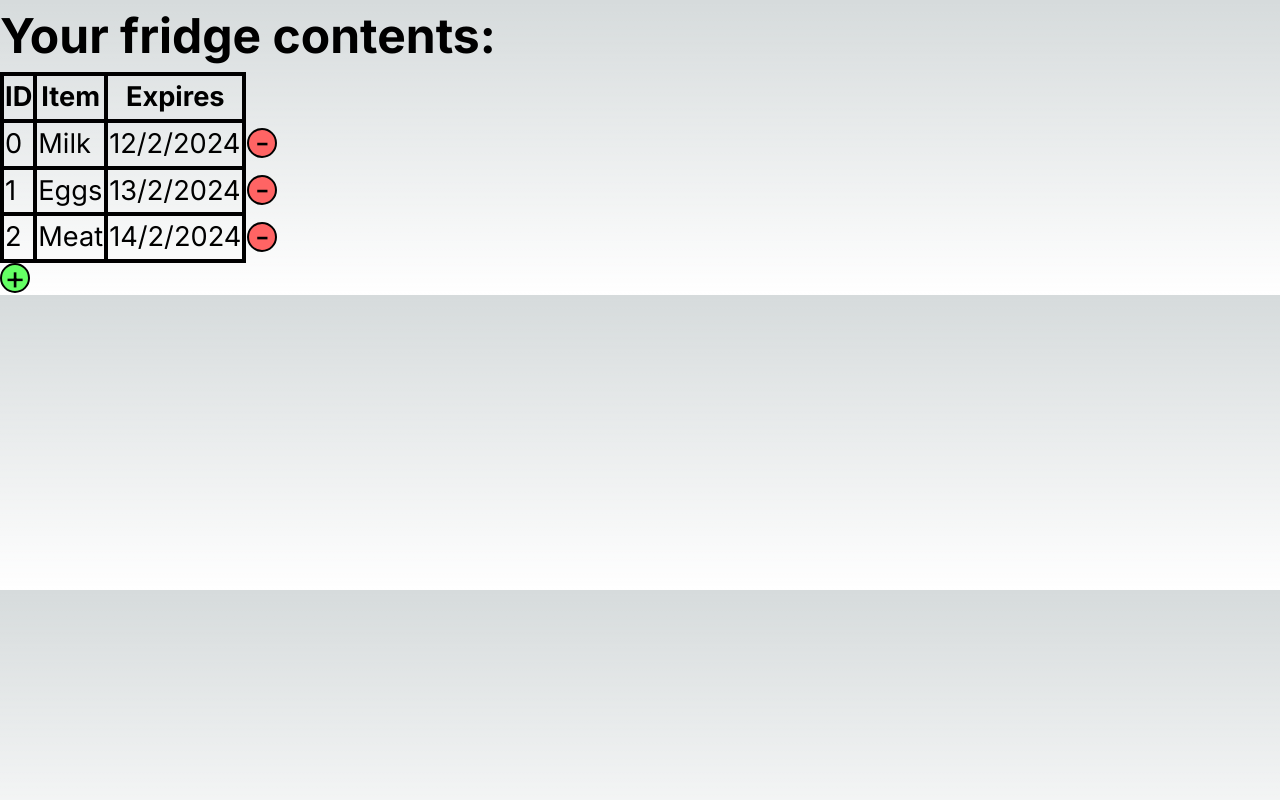
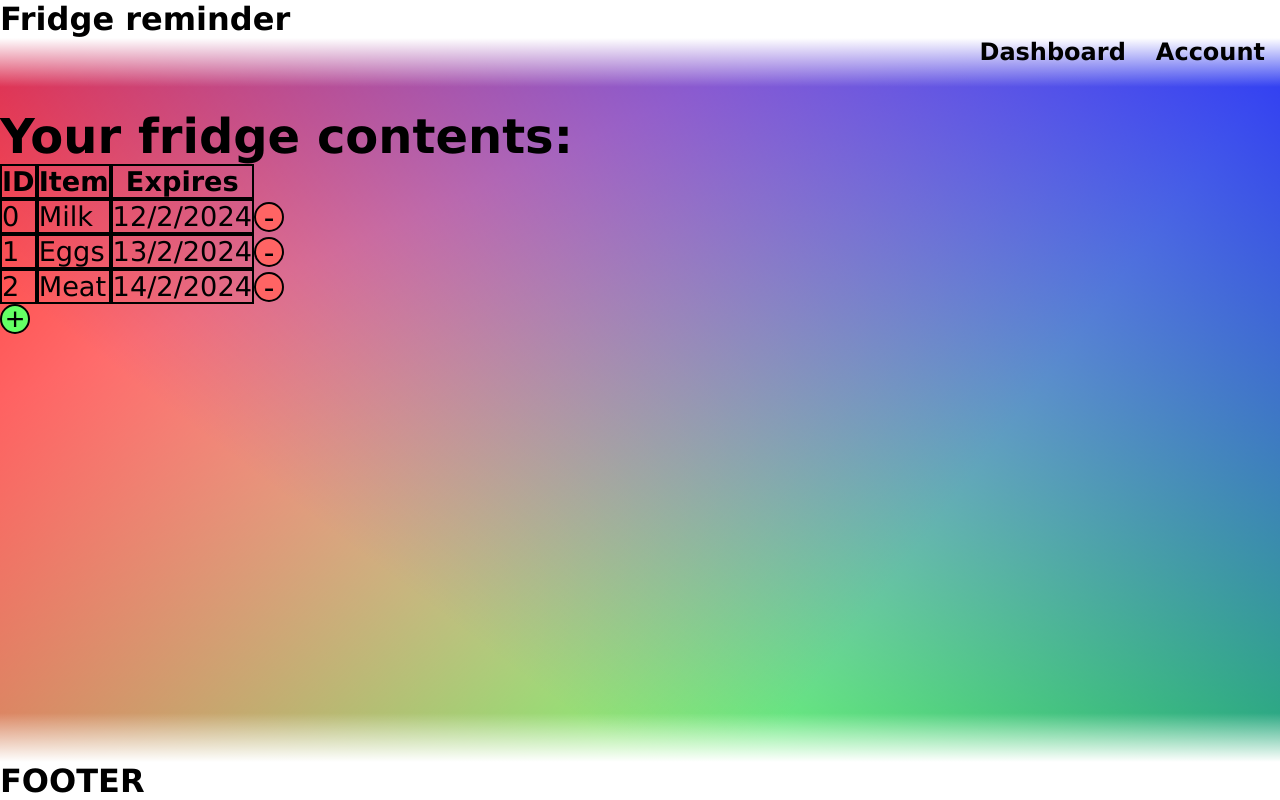
Before and after one commit to siweli/fridge-reminder, a Next.js app in the folder fridge-reminder-website/: page /dashboard/table in a window 1280 px wide. Built offline with nearby package versions, Linux system fonts and the light colour scheme.

Commit message:
update 20/02/2024

```diff
--- a/fridge-reminder-website/src/app/dashboard/input-test/page.tsx
+++ b/fridge-reminder-website/src/app/dashboard/input_test/page.tsx
@@ -1,3 +1,5 @@
+import "../../globals.css";
+
 export default function Page() {
     return (
         <main>
--- a/fridge-reminder-website/src/app/dashboard/page.tsx
+++ b/fridge-reminder-website/src/app/dashboard/page.tsx
@@ -1,13 +1,18 @@
+import "../globals.css";
+import styles from "./styles.module.css";
+
 export default function Page() {
     return (
         <main>
             <head>
                 <title>Dashboard</title>
             </head>
-
-            <body>
-                <h1 id="hello">Welcome</h1>
-            </body>
+            <h1>Dashboard</h1>
+            <div className={styles.card_container}>
+                <a href="/dashboard/table"><div className={styles.dash_card}>
+                    <h2>View fridge contents</h2>
+                </div></a>
+            </div>
         </main>
     )
 }
--- /dev/null
+++ b/fridge-reminder-website/src/app/dashboard/styles.module.css
@@ -0,0 +1,18 @@
+.card_container {
+    border: red solid 1px;
+}
+
+.dash_card {
+    border-radius: 10%;
+    border: 2px black solid;
+    background-color: gray;
+    width: 15%;
+    height: 5em;
+
+    -webkit-transition: width 1s;
+}
+
+.dash_card:hover {
+    width: 20%;
+    -webkit-transition: width 1s;
+}
--- a/fridge-reminder-website/src/app/dashboard/table/page.tsx
+++ b/fridge-reminder-website/src/app/dashboard/table/page.tsx
@@ -1,3 +1,4 @@
+import "../../globals.css";
 import styles from "./styles.module.css";
 
 export default function Home() {
@@ -18,7 +19,7 @@ export default function Home() {
     return (
         <main>
             <h1 className={styles.title_text}>Your fridge contents:</h1>
-            <table>
+            <table cellSpacing="0">
                 <tr>
                     <th scope="col" className={styles.contents_table}>ID</th>
                     <th scope="col" className={styles.contents_table}>Item</th>
--- a/fridge-reminder-website/src/app/dashboard/table/styles.module.css
+++ b/fridge-reminder-website/src/app/dashboard/table/styles.module.css
@@ -1,8 +1,10 @@
 
 .contents_table {
-  border: 4px solid;
+  border: 2px solid;
   border-color: rgb(0, 0, 0);
   font-size: 1.7em;
+  border-spacing: 0px;
+  border-collapse: collapse;
 }
 
 /* table, th, td {
@@ -12,12 +14,12 @@
 
 .delete_row_btn {
   --textSize: 30px;
-  --textSizeOff: 0px;
 
   background-color: rgb(255, 100, 100);
   color: rgb(0, 0, 0);
   border: 2px solid rgb(0, 0, 0);
   border-radius: 50%;
+  cursor: pointer;
 
   font-size: 2em;
   text-align: center;
@@ -28,12 +30,12 @@
 
 .add_row_btn {
   --textSize: 30px;
-  --textSizeOff: 0px;
 
   background-color: rgb(100, 255, 100);
   color: rgb(0, 0, 0);
   border: 2px solid rgb(0, 0, 0);
   border-radius: 50%;
+  cursor: pointer;
 
   font-size: 2em;
   text-align: center;
--- a/fridge-reminder-website/src/app/globals.css
+++ b/fridge-reminder-website/src/app/globals.css
@@ -1,33 +1,63 @@
-@tailwind base;
-@tailwind components;
-@tailwind utilities;
-
-:root {
-  --foreground-rgb: 0, 0, 0;
-  --background-start-rgb: 214, 219, 220;
-  --background-end-rgb: 255, 255, 255;
-}
-
-@media (prefers-color-scheme: dark) {
-  :root {
-    --foreground-rgb: 0, 0, 0;
-    --background-start-rgb: 255, 255, 255;
-    --background-end-rgb: 255, 255, 255;
-  }
+* {
+  margin: 0;
+  padding: 0;
 }
 
 body {
-  color: rgb(var(--foreground-rgb));
-  background: linear-gradient(
-      to bottom,
-      transparent,
-      rgb(var(--background-end-rgb))
-    )
-    rgb(var(--background-start-rgb));
+  font-family:Verdana, Geneva, Tahoma, sans-serif;
+  display: flex;
+  flex-direction: column;
+  width: 100%;
+  height: 100dvh;
+  min-height: 100dvh;
+  background:
+    linear-gradient(217deg, rgba(0, 0, 255, 0.8), rgba(0, 0, 255, 0) 70.71%),
+    linear-gradient(127deg, rgba(255, 0, 0, 0.8), rgba(255, 0, 0, 0) 70.71%),
+    linear-gradient(336deg, rgba(0, 255, 0, 0.8), rgba(0, 255, 0, 0) 70.71%);
 }
-/*
-@layer utilities {
-  .text-balance {
-    text-wrap: balance;
-  }
-} */
+
+header {
+  width: 100%;
+  position: relative;
+  margin-top: 0;
+}
+
+footer {
+  width: 100%;
+  margin-top: auto;
+}
+
+.white_bg {
+  background-color: rgb(255, 255, 255);
+}
+
+.fade_down {
+  background: linear-gradient(180deg, rgba(255, 255, 255, 1), rgba(255, 255, 255, 0) 70%);
+  height: 70px;
+  width: 100%;
+}
+
+.fade_up {
+  background: linear-gradient(0deg, rgba(255, 255, 255, 1), rgba(255, 255, 0, 0) 70%);
+  height: 70px;
+  width: 100%;
+}
+
+.page_link {
+  display: inline;
+  padding: 15px;
+}
+
+.page_link:hover {
+  background: radial-gradient(rgba(255, 0, 0, 0.5), rgba(0, 0, 0, 0) 70%);
+}
+
+.other_pages {
+  float: right;
+  position: relative;
+}
+
+a {
+  text-decoration: none;
+  color: rgb(0, 0, 0);
+}
--- a/fridge-reminder-website/src/app/layout.tsx
+++ b/fridge-reminder-website/src/app/layout.tsx
@@ -1,22 +1,43 @@
-import type { Metadata } from "next";
-import { Inter } from "next/font/google";
-import "./globals.css";
-
-const inter = Inter({ subsets: ["latin"] });
-
-export const metadata: Metadata = {
-  title: "Create Next App",
-  description: "Generated by create next app",
-};
+export const metadata = {
+  title: 'fridge-reminder',
+  description: 'fridge-reminder website',
+}
 
 export default function RootLayout({
   children,
-}: Readonly<{
-  children: React.ReactNode;
-}>) {
+}: {
+  children: React.ReactNode
+}) {
   return (
     <html lang="en">
-      <body className={inter.className}>{children}</body>
+      <body>
+        <header>
+          <div className="white_bg">
+
+            <h1><a href="/">Fridge reminder</a></h1>
+
+            <div className="other_pages">
+              <h2 className="page_link"><a href="/dashboard">Dashboard</a></h2>
+              <h2 className="page_link"><a href="/">Account</a></h2>
+            </div>
+
+          </div>
+
+          <div className="fade_down"></div>
+        </header>
+
+        <main>
+          {children}
+        </main>
+
+        <footer>
+          <div className="fade_up"></div>
+
+          <div className="white_bg">
+            <h1>FOOTER</h1>
+          </div>
+        </footer>
+      </body>
     </html>
-  );
+  )
 }
--- a/fridge-reminder-website/src/app/page.tsx
+++ b/fridge-reminder-website/src/app/page.tsx
@@ -1,113 +1,13 @@
-import Image from "next/image";
+import "./globals.css";
 
-export default function Home() {
-  return (
-    <main className="flex min-h-screen flex-col items-center justify-between p-24">
-      <div className="z-10 max-w-5xl w-full items-center justify-between font-mono text-sm lg:flex">
-        <p className="fixed left-0 top-0 flex w-full justify-center border-b border-gray-300 bg-gradient-to-b from-zinc-200 pb-6 pt-8 backdrop-blur-2xl dark:border-neutral-800 dark:bg-zinc-800/30 dark:from-inherit lg:static lg:w-auto  lg:rounded-xl lg:border lg:bg-gray-200 lg:p-4 lg:dark:bg-zinc-800/30">
-          Get started by editing&nbsp;
-          <code className="font-mono font-bold">src/app/page.tsx</code>
-        </p>
-        <div className="fixed bottom-0 left-0 flex h-48 w-full items-end justify-center bg-gradient-to-t from-white via-white dark:from-black dark:via-black lg:static lg:h-auto lg:w-auto lg:bg-none">
-          <a
-            className="pointer-events-none flex place-items-center gap-2 p-8 lg:pointer-events-auto lg:p-0"
-            href="https://vercel.com?utm_source=create-next-app&utm_medium=appdir-template&utm_campaign=create-next-app"
-            target="_blank"
-            rel="noopener noreferrer"
-          >
-            By{" "}
-            <Image
-              src="/vercel.svg"
-              alt="Vercel Logo"
-              className="dark:invert"
-              width={100}
-              height={24}
-              priority
-            />
-          </a>
-        </div>
-      </div>
+export default function Page() {
+    return (
+        <main>
+            <head>
+                <title>Dashboard</title>
+            </head>
 
-      <div className="relative flex place-items-center before:absolute before:h-[300px] before:w-full sm:before:w-[480px] before:-translate-x-1/2 before:rounded-full before:bg-gradient-radial before:from-white before:to-transparent before:blur-2xl before:content-[''] after:absolute after:-z-20 after:h-[180px] after:w-full sm:after:w-[240px] after:translate-x-1/3 after:bg-gradient-conic after:from-sky-200 after:via-blue-200 after:blur-2xl after:content-[''] before:dark:bg-gradient-to-br before:dark:from-transparent before:dark:to-blue-700 before:dark:opacity-10 after:dark:from-sky-900 after:dark:via-[#0141ff] after:dark:opacity-40 before:lg:h-[360px] z-[-1]">
-        <Image
-          className="relative dark:drop-shadow-[0_0_0.3rem_#ffffff70] dark:invert"
-          src="/next.svg"
-          alt="Next.js Logo"
-          width={180}
-          height={37}
-          priority
-        />
-      </div>
-
-      <div className="mb-32 grid text-center lg:max-w-5xl lg:w-full lg:mb-0 lg:grid-cols-4 lg:text-left">
-        <a
-          href="https://nextjs.org/docs?utm_source=create-next-app&utm_medium=appdir-template&utm_campaign=create-next-app"
-          className="group rounded-lg border border-transparent px-5 py-4 transition-colors hover:border-gray-300 hover:bg-gray-100 hover:dark:border-neutral-700 hover:dark:bg-neutral-800/30"
-          target="_blank"
-          rel="noopener noreferrer"
-        >
-          <h2 className={`mb-3 text-2xl font-semibold`}>
-            Docs{" "}
-            <span className="inline-block transition-transform group-hover:translate-x-1 motion-reduce:transform-none">
-              -&gt;
-            </span>
-          </h2>
-          <p className={`m-0 max-w-[30ch] text-sm opacity-50`}>
-            Find in-depth information about Next.js features and API.
-          </p>
-        </a>
-
-        <a
-          href="https://nextjs.org/learn?utm_source=create-next-app&utm_medium=appdir-template-tw&utm_campaign=create-next-app"
-          className="group rounded-lg border border-transparent px-5 py-4 transition-colors hover:border-gray-300 hover:bg-gray-100 hover:dark:border-neutral-700 hover:dark:bg-neutral-800/30"
-          target="_blank"
-          rel="noopener noreferrer"
-        >
-          <h2 className={`mb-3 text-2xl font-semibold`}>
-            Learn{" "}
-            <span className="inline-block transition-transform group-hover:translate-x-1 motion-reduce:transform-none">
-              -&gt;
-            </span>
-          </h2>
-          <p className={`m-0 max-w-[30ch] text-sm opacity-50`}>
-            Learn about Next.js in an interactive course with&nbsp;quizzes!
-          </p>
-        </a>
-
-        <a
-          href="https://vercel.com/templates?framework=next.js&utm_source=create-next-app&utm_medium=appdir-template&utm_campaign=create-next-app"
-          className="group rounded-lg border border-transparent px-5 py-4 transition-colors hover:border-gray-300 hover:bg-gray-100 hover:dark:border-neutral-700 hover:dark:bg-neutral-800/30"
-          target="_blank"
-          rel="noopener noreferrer"
-        >
-          <h2 className={`mb-3 text-2xl font-semibold`}>
-            Templates{" "}
-            <span className="inline-block transition-transform group-hover:translate-x-1 motion-reduce:transform-none">
-              -&gt;
-            </span>
-          </h2>
-          <p className={`m-0 max-w-[30ch] text-sm opacity-50`}>
-            Explore starter templates for Next.js.
-          </p>
-        </a>
-
-        <a
-          href="https://vercel.com/new?utm_source=create-next-app&utm_medium=appdir-template&utm_campaign=create-next-app"
-          className="group rounded-lg border border-transparent px-5 py-4 transition-colors hover:border-gray-300 hover:bg-gray-100 hover:dark:border-neutral-700 hover:dark:bg-neutral-800/30"
-          target="_blank"
-          rel="noopener noreferrer"
-        >
-          <h2 className={`mb-3 text-2xl font-semibold`}>
-            Deploy{" "}
-            <span className="inline-block transition-transform group-hover:translate-x-1 motion-reduce:transform-none">
-              -&gt;
-            </span>
-          </h2>
-          <p className={`m-0 max-w-[30ch] text-sm opacity-50 text-balance`}>
-            Instantly deploy your Next.js site to a shareable URL with Vercel.
-          </p>
-        </a>
-      </div>
-    </main>
-  );
+            <h1>Welcome</h1>
+        </main>
+    )
 }
```
Also changed, not shown: fridge-reminder-website/package.json (+5 -5 lines), fridge-reminder-website/src/app/links.txt.
